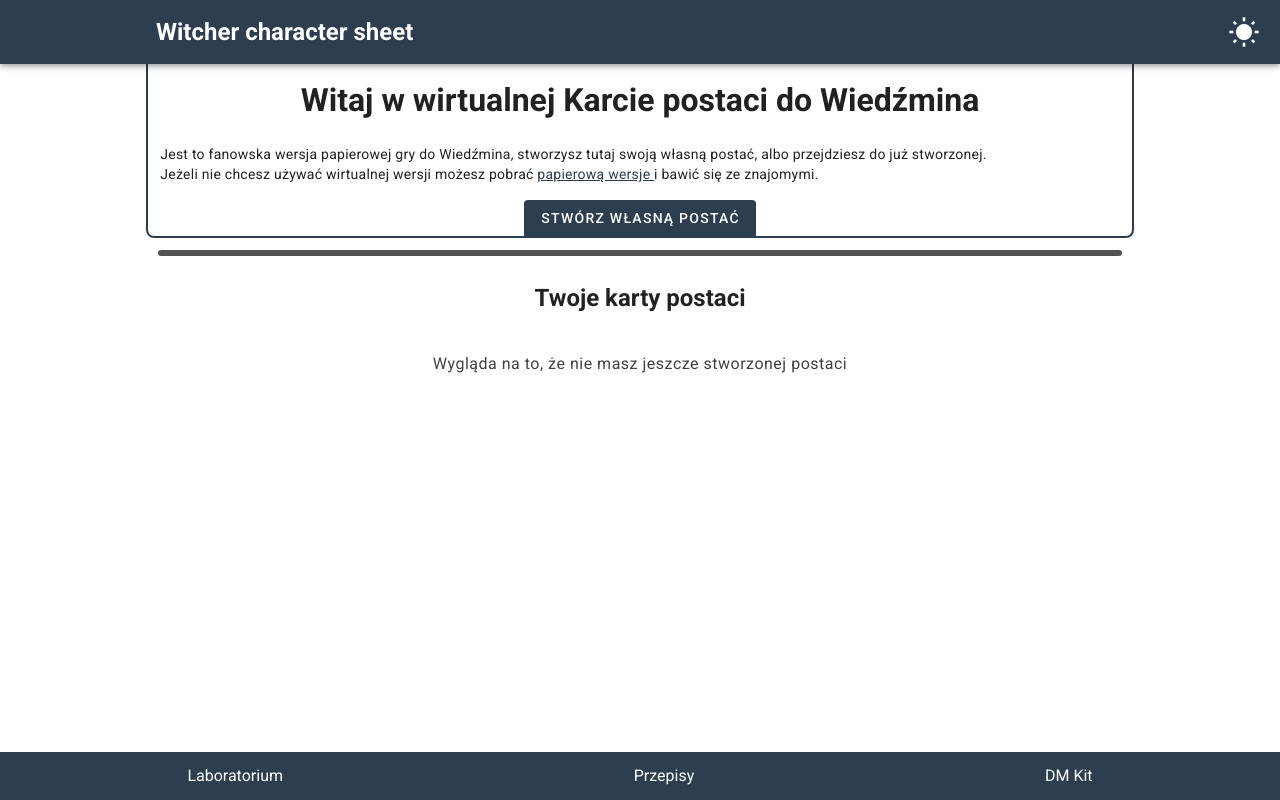
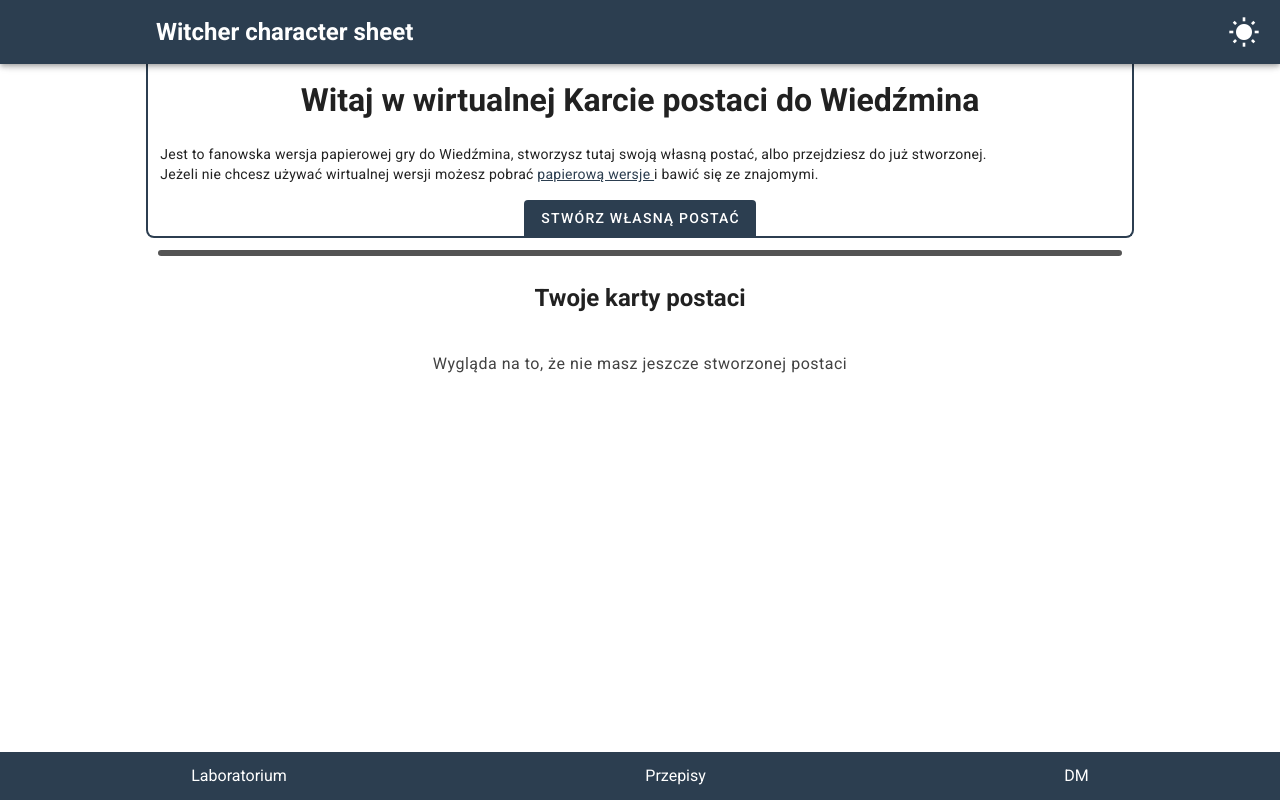
Before and after one commit to DzordzoMen/witcher-character-sheet, a Vue app: page / in a window 1280 px wide. Built offline with nearby package versions, Linux system fonts and the light colour scheme.

Commit message:
changed name for DM kit in footer component

```diff
--- a/src/components/TheFooter.vue
+++ b/src/components/TheFooter.vue
@@ -7,7 +7,7 @@
       Przepisy
     </router-link>
     <router-link :to="{ name: 'DMKit' }" class="footer-item">
-      DM Kit
+      DM
     </router-link>
     <div
       class="footer-item"
```
